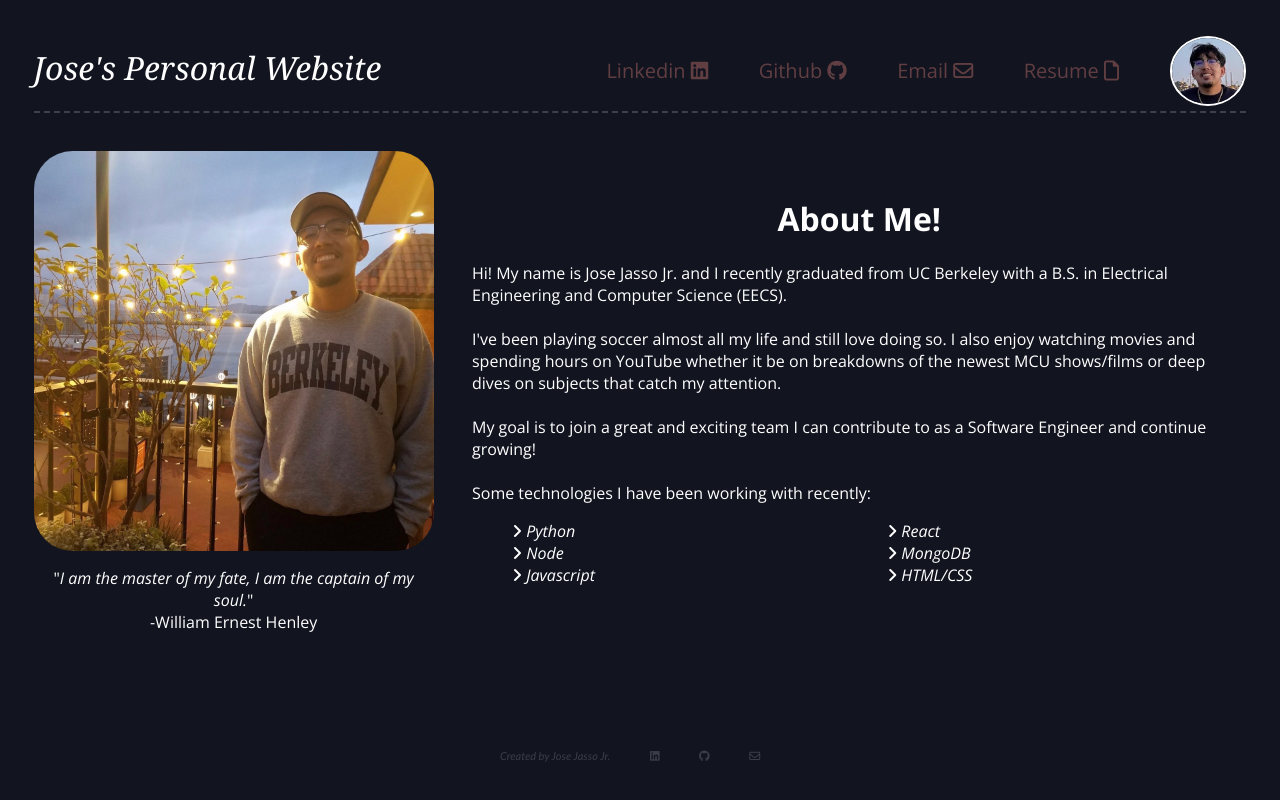
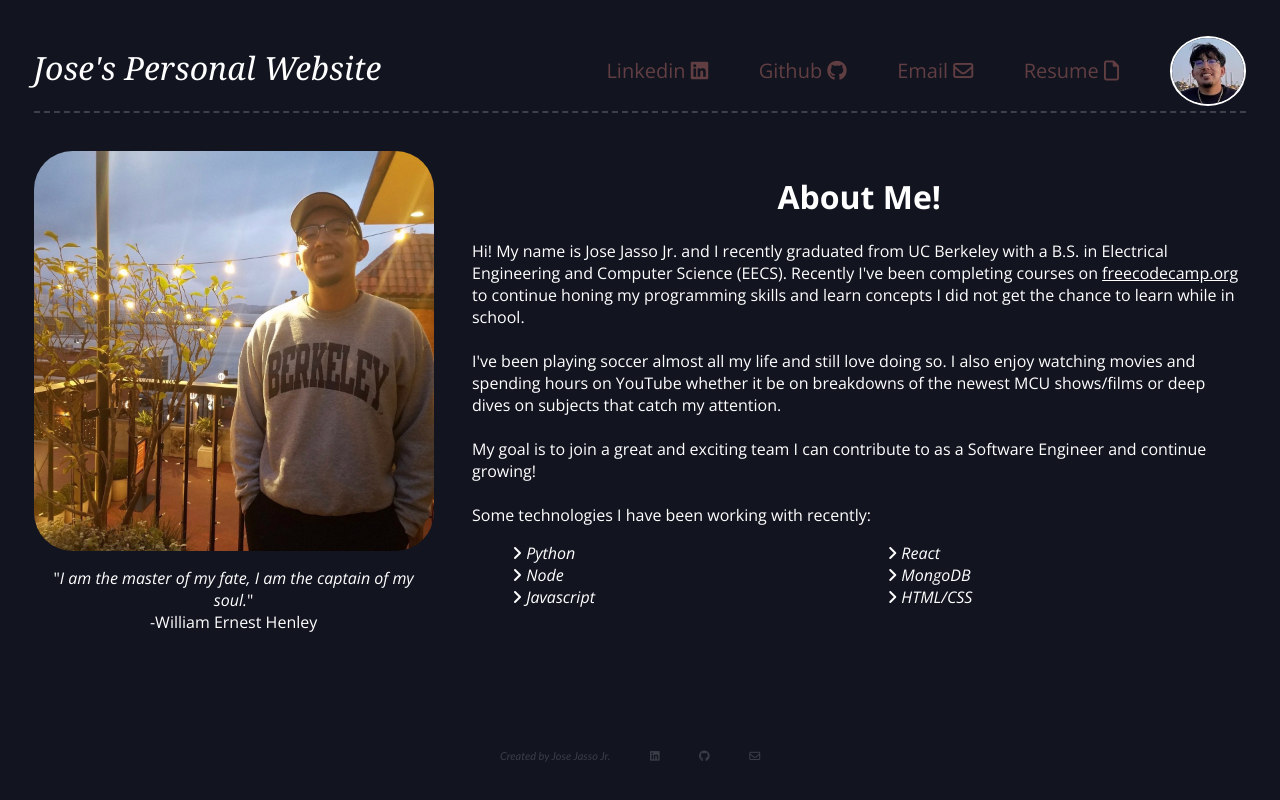
Before and after one commit to josejassojr/personal-website, a React (Create React App) app: page / in a window 1280 px wide. Shown: the top 800 px of the page. Built offline with nearby package versions, Linux system fonts and the light colour scheme.

Commit message:
Added to about me paragraph. Added some keywords.

```diff
--- a/public/index.html
+++ b/public/index.html
@@ -15,7 +15,7 @@
     />
     <meta
       name="keywords"
-      content="jose, jasso, jr, linkedin, leetcode, github, software engineer, portfolio, website, facebook, who, resume, programmer, coding, developer"
+      content="jose jasso jr, jose, josejassojr, jose.d.jassojr@gmail.com, jose de jesus jasso jr, jassojr, jasso jr, jasso, jr, linkedin, leetcode, github, software engineer, portfolio, website, facebook, who, resume, programmer, coding, developer"
     />
     <script
       src="https://kit.fontawesome.com/909ca40244.js"
--- a/src/components/AboutMe/AboutMe.css
+++ b/src/components/AboutMe/AboutMe.css
@@ -1,6 +1,10 @@
 .AboutMe {
   text-align: left;
   margin: auto;
+}
+
+#fcc-link {
+  color: white;
 }
 
 /* Larger Views (Like Monitors and such) */
--- a/src/components/AboutMe/AboutMe.js
+++ b/src/components/AboutMe/AboutMe.js
@@ -15,6 +15,17 @@ function AboutMe() {
       <p id="about-me">
         Hi! My name is Jose Jasso Jr. and I recently graduated from UC Berkeley
         with a B.S. in Electrical Engineering and Computer Science (EECS).
+        Recently I've been completing courses on{" "}
+        <a
+          href="https://www.freecodecamp.org/"
+          target="_blank"
+          id="fcc-link"
+          rel="noreferrer"
+        >
+          freecodecamp.org
+        </a>{" "}
+        to continue honing my programming skills and learn concepts I did not
+        get the chance to learn while in school.
         <br />
         <br /> I've been playing soccer almost all my life and still love doing
         so. I also enjoy watching movies and spending hours on YouTube whether
@@ -29,12 +40,6 @@ function AboutMe() {
         Some technologies I have been working with recently:
       </p>
       <ListTechnologies />{" "}
-      {/* <div id="quote-container" className="container">
-        <p id="quote">
-          "<i>I am the master of my fate, I am the captain of my soul.</i>" -
-          William Ernest Henley
-        </p>
-      </div> */}
     </div>
     /* jshint ignore:end */
   );
```
Also changed, not shown: 1 other file (tests, documents, lock files or other folders).
